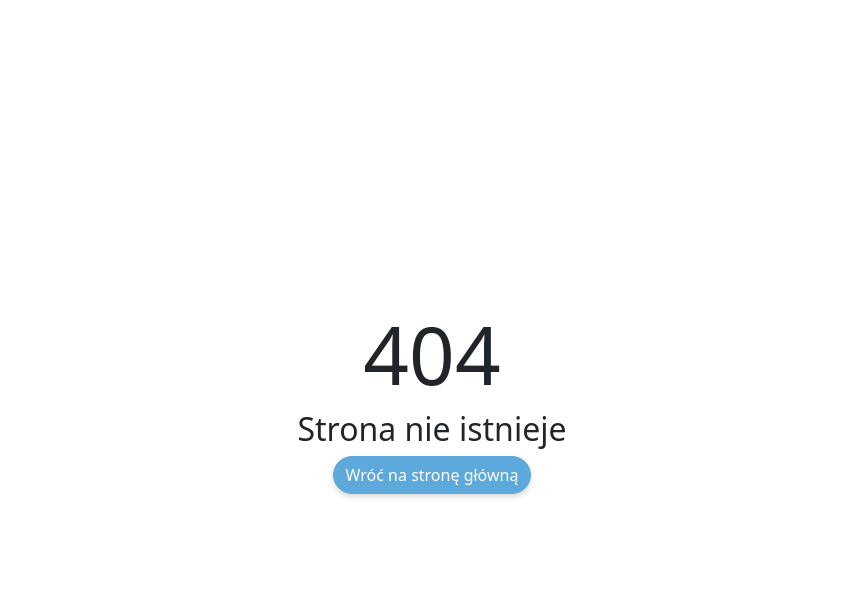
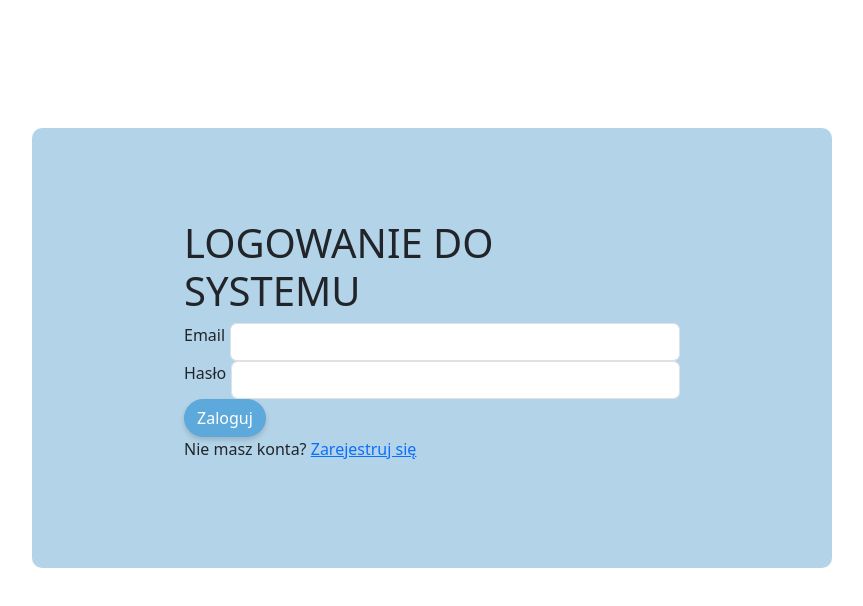
Before and after one commit to Pawel2923/AirTrans, a React (Vite) app in the folder ui/: page /logowanie in a window 1280 px wide. Before the commit this address had no page. Shown: the top 606 px of the page, without its empty margins (208-1071 px from the left). Built offline with nearby package versions, Linux system fonts and the light colour scheme.

Commit message:
wstepne logowanie

```diff
--- a/ui/src/App.tsx
+++ b/ui/src/App.tsx
@@ -2,6 +2,7 @@ import { Routes, Route, createBrowserRouter, RouterProvider } from "react-router
 import Home from "./pages/Home";
 import Ogloszenia from "./pages/Ogloszenia";
 import NotFound from "./pages/NotFound";
+import Logowanie from "./pages/Logowanie";
 
 
 const router = createBrowserRouter([{ path: "*", Component: Root }]);
@@ -15,7 +16,9 @@ function Root() {
     <Routes>
       <Route path="/" element={<Home />} />
       <Route path="/home/ogloszenia" element={<Ogloszenia />} />
+      <Route path="/logowanie" element={<Logowanie />} />
       <Route path="*" element={<NotFound />} />
+
     </Routes>
 	);
 }
--- /dev/null
+++ b/ui/src/pages/Logowanie.tsx
@@ -0,0 +1,28 @@
+import { Link } from "react-router-dom";
+import homeStyles from "./Home.module.css";
+
+const Logowanie = () => {
+    return (
+        <div className={`container-fluid ${homeStyles["content-wrapper"]}`} style={{ backgroundColor: "#B3D3E8", margin: "auto", borderRadius: "10px", display: 'flex', justifyContent: 'flex-start', alignItems: 'center', height: '55vh', marginTop:'10%',width:'100vh'}}>
+            <div className="container-fluid row text-center text-lg-start justify-content-between gap-5 ms-0">
+                <div className="col-lg-3" style={{ width: "100%" }}>
+                    <h1>LOGOWANIE DO SYSTEMU</h1>
+                    <form>
+                        <div className="form-group d-flex justify-content-start">
+                            <label htmlFor="email">Email</label>
+                            <input type="email" className="form-control" id="email" style={{ marginLeft: "5px" }} />
+                        </div>
+                        <div className="form-group d-flex justify-content-start">
+                            <label htmlFor="password">Hasło</label>
+                            <input type="password" className="form-control" id="password" style={{ marginLeft: "5px" }} />
+                        </div>
+                        <button type="submit" className="btn btn-primary">Zaloguj</button>
+                    </form>
+
+                    <p>Nie masz konta? <Link to="/rejestracja">Zarejestruj się</Link></p>
+                </div>
+            </div>
+        </div>
+    );
+};
+export default Logowanie;
```
